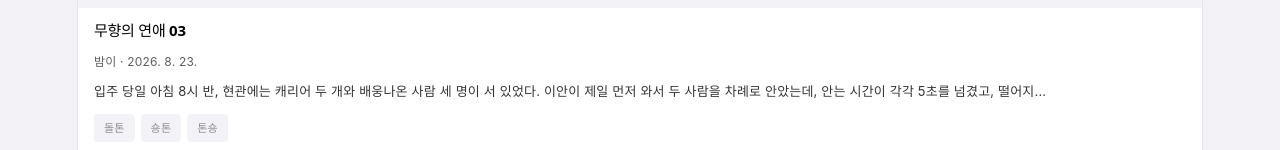
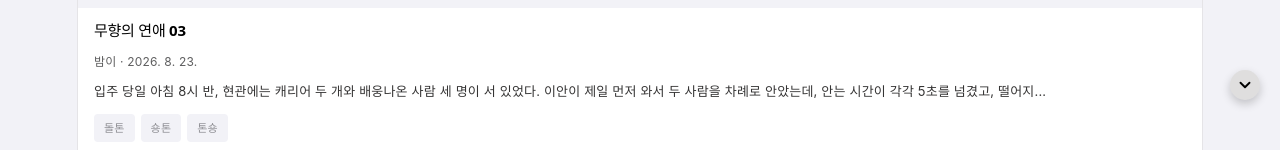
Before and after one commit to NAPJACKMANDU/choosenoveltoon, a React (Vite) app: page / in a window 1280 px wide. Shown: the part 650-800 px from the top of the page. Built offline with nearby package versions, Linux system fonts and the light colour scheme.

Commit message:
밑으로 내리는 기능 추가

```diff
--- a/src/css/mainPage.css
+++ b/src/css/mainPage.css
@@ -455,3 +455,32 @@ body {
 .sort-select:hover {
   color: #1c1c1e;
 }
+
+.scroll-top-btn {
+  position: fixed;
+  bottom: 50px;
+  right: 20px;
+  width: 30px;
+  height: 30px;
+  border-radius: 50%;
+  background-color: #dfdede;
+  color: #000000;
+  border: none;
+  font-size: 16px;
+  display: flex;
+  align-items: center;
+  justify-content: center;
+  cursor: pointer;
+  box-shadow: 0 4px 10px rgba(0, 0, 0, 0.2);
+  z-index: 999;
+  transition: opacity 0.2s ease-in-out, transform 0.2s ease-in-out;
+}
+
+.scroll-top-btn:hover {
+  background-color: #dfdede;
+  transform: translateY(-2px);
+}
+
+.scroll-top-btn:active {
+  transform: translateY(0);
+}
--- a/src/page/mainPage.tsx
+++ b/src/page/mainPage.tsx
@@ -5,28 +5,56 @@ import { useFilterHook } from '../hook/filterHook';
 
 export const MainHPage = () => {
   const [selectedTags, setSelectedTags] = useState<string[]>([]);
-  // 1. 카테고리 상태 추가 ('all' | 'webtoon' | 'novel')
   const [selectedCategory, setSelectedCategory] = useState<'all' | 'webtoon' | 'novel'>('all');
   const [currentPage, setCurrentPage] = useState<number>(1);
   const [sortOption, setSortOption] = useState<'latest' | 'oldest' | 'likes' | 'views'>('latest');
+
+  // 스크롤 방향 상태 ('top': 위로 이동 / 'bottom': 아래로 이동)
+  const [scrollDirection, setScrollDirection] = useState<'top' | 'bottom'>('bottom');
 
   const ITEMS_PER_PAGE = 20;
   const PAGE_BLOCK_SIZE = 5;
 
   const filteredPosts = useFilterHook(selectedTags);
 
-  // 2. 카테고리 필터링 적용
+  // 스크롤 위치 감지 (300px 기준으로 버튼 방향 전환)
+  useEffect(() => {
+    const handleScroll = () => {
+      if (window.scrollY > 300) {
+        setScrollDirection('top');
+      } else {
+        setScrollDirection('bottom');
+      }
+    };
+
+    window.addEventListener('scroll', handleScroll);
+    return () => window.removeEventListener('scroll', handleScroll);
+  }, []);
+
+  // 맨 위 또는 맨 아래로 이동하는 함수
+  const handleScrollTo = () => {
+    if (scrollDirection === 'top') {
+      window.scrollTo({
+        top: 0,
+        behavior: 'smooth'
+      });
+    } else {
+      window.scrollTo({
+        top: document.body.scrollHeight,
+        behavior: 'smooth'
+      });
+    }
+  };
+
   const categoryFilteredPosts = filteredPosts.filter((post) => {
     if (selectedCategory === 'all') return true;
     return post.category === selectedCategory;
   });
 
-  // 태그나 카테고리가 바뀌면 1페이지로 리셋
   useEffect(() => {
     setCurrentPage(1);
   }, [selectedTags, selectedCategory]);
 
-  // 3. 정렬 로직 적용
   const sortedPosts = [...categoryFilteredPosts].sort((a, b) => {
     if (sortOption === 'latest') {
       return new Date(b.date).getTime() - new Date(a.date).getTime();
@@ -43,7 +71,6 @@ export const MainHPage = () => {
     return 0;
   });
 
-  // 4. 정렬된 데이터 기준 페이지네이션 계산
   const totalItems = sortedPosts.length;
   const totalPages = Math.ceil(totalItems / ITEMS_PER_PAGE) || 1;
 
@@ -88,7 +115,6 @@ export const MainHPage = () => {
         setSelectedTags={setSelectedTags}
       />
 
-      {/* 카테고리 탭 영역 */}
       <nav className="category-tabs">
         <button
           className={`tab ${selectedCategory === 'all' ? 'active' : ''}`}
@@ -110,7 +136,6 @@ export const MainHPage = () => {
         </button>
       </nav>
 
-      {/* 검색 결과 개수 및 우측 정렬 옵션 드롭다운 */}
       <div className="search-result-bar">
         <div className="search-result-count">
           검색 결과 <span>{totalItems.toLocaleString()}</span>개
@@ -138,7 +163,6 @@ export const MainHPage = () => {
         </div>
       )}
 
-      {/* 포스트 리스트 */}
       <main className="post-list">
         {currentPosts.map((post) => (
           <article key={post.url} className="post-card">
@@ -162,12 +186,10 @@ export const MainHPage = () => {
               ))}
             </div>
 
-            {/* 포스트 통계 (조회수) */}
             <div className="post-stats">
               <span className="views">조회 {formatNumber(post.views)}</span>
             </div>
 
-            {/* 하단 상호작용 바 (좋아요) */}
             <div className="interaction-bar">
               <button className="action-btn">❤️ {formatNumber(post.likes)}</button>
               <button className="action-btn">💰 {Number(post.price).toLocaleString()}P</button>
@@ -186,7 +208,6 @@ export const MainHPage = () => {
         ))}
       </main>
 
-      {/* 페이지네이션 바 */}
       {totalPages > 1 && (
         <div className="pagination-container">
           <button
@@ -232,6 +253,30 @@ export const MainHPage = () => {
           </button>
         </div>
       )}
+
+      {/* 스크롤 위치에 따라 ▲ / ▼ 토글되는 플로팅 버튼 */}
+      <button
+        className="scroll-top-btn"
+        onClick={handleScrollTo}
+        aria-label={scrollDirection === 'top' ? '맨 위로 이동' : '맨 아래로 이동'}
+      >
+       <svg
+        width="18"
+        height="18"
+        viewBox="0 0 24 24"
+        fill="none"
+        stroke="currentColor"
+        strokeWidth="2.5"
+        strokeLinecap="round"
+        strokeLinejoin="round"
+      >
+        {scrollDirection === 'top' ? (
+          <path d="M18 15l-6-6-6 6" />
+        ) : (
+          <path d="M6 9l6 6 6-6" />
+        )}
+      </svg>
+      </button>
     </div>
   );
 };
```
